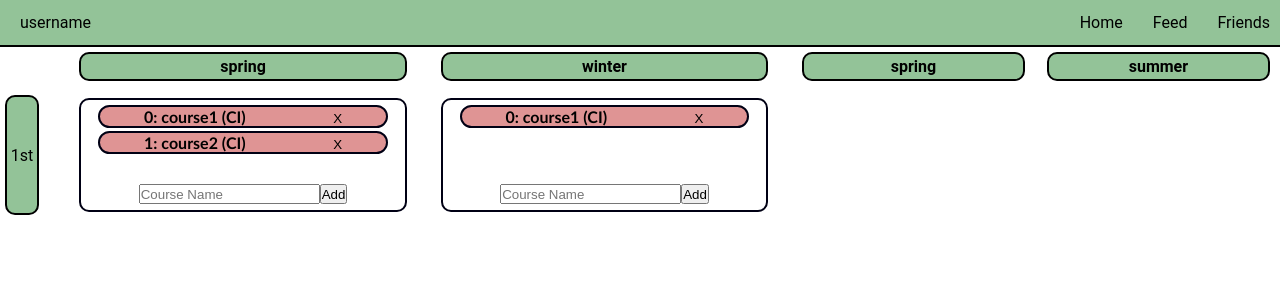
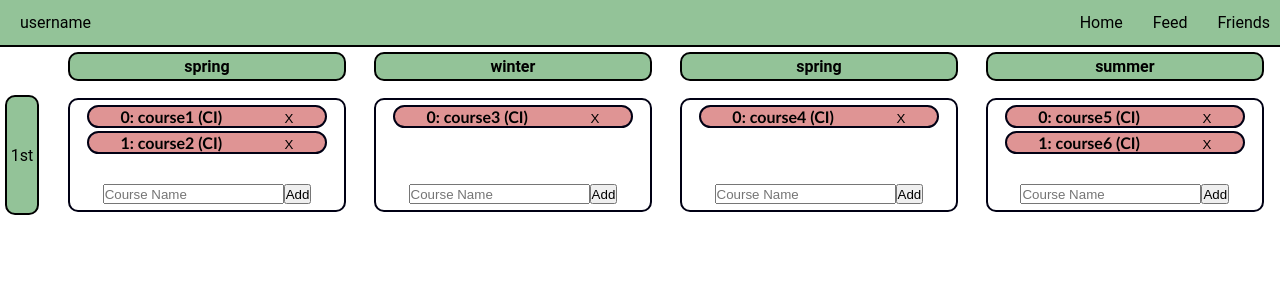
Before and after one commit to dali-lab/wisp24-frontend, a React app: page /plan23 in a window 1280 px wide. Shown: the top 300 px of the page. Built offline with nearby package versions, Linux system fonts and the light colour scheme; the HTML template or start-up script is replaced by a standard one.

Commit message:
add comments

```diff
--- a/src/components/plan2/plan23.jsx
+++ b/src/components/plan2/plan23.jsx
@@ -8,8 +8,10 @@ import './Plan23.css';
 
 const Plan23 = () => {
   const [listOfTermNames, setListOfTermNames] = useState([
-    { id: 0, termName: 'term1', courses: ['course1', 'course2'] },
-    { id: 1, termName: 'term2', courses: ['course1'] },
+    { id: 0, termName: 'term1', courses: ['course1', 'course2'] }, // edit: have this start at 0 for consistency
+    { id: 1, termName: 'term2', courses: ['course3'] },
+    { id: 2, termName: 'term3', courses: ['course4'] },
+    { id: 3, termName: 'term4', courses: ['course5', 'course6'] },
   ]);
 
   const addCourse = (index, courseName) => {
@@ -37,11 +39,10 @@ const Plan23 = () => {
   };
 
   const TermCard = (props) => {
-    // console.log('term card props: ', props);
-    const i = props.termID;
+    const id = props.termID;
     const [{ isDragging }, drag, dragPreview] = useDrag(() => ({
       type: 'TERM',
-      item: { i },
+      item: { id }, // ADD THIS!!
       collect: (monitor) => ({
         isDragging: monitor.isDragging(),
       }),
@@ -64,11 +65,10 @@ const Plan23 = () => {
   };
 
   const TermContainer = (props) => {
-    // console.log('term container props: ', props);
     const [{ canDrop, isOver }, drop] = useDrop(() => ({
       accept: 'TERM',
       drop: (item, monitor) => {
-        const draggedIndex = item.i;
+        const draggedIndex = item.id; // THIS WAS NULL BEFORE!! Now references item: {id} in useDrag hook
         const targetIndex = props.termID;
 
         console.log('dragged index: ', draggedIndex, ' | target index: ', targetIndex);
@@ -142,6 +142,28 @@ const Plan23 = () => {
                   edit={false}
                 />
               </td>
+              <td>
+                <TermContainer
+                  termName={listOfTermNames[2].termName}
+                  courses={listOfTermNames[2].courses}
+                  termID={2}
+                  key={2}
+                  addCourse={addCourse}
+                  delCourse={delCourse}
+                  edit={false}
+                />
+              </td>
+              <td>
+                <TermContainer
+                  termName={listOfTermNames[3].termName}
+                  courses={listOfTermNames[3].courses}
+                  termID={3}
+                  key={3}
+                  addCourse={addCourse}
+                  delCourse={delCourse}
+                  edit={false}
+                />
+              </td>
             </tr>
           </tbody>
         </table>
```
